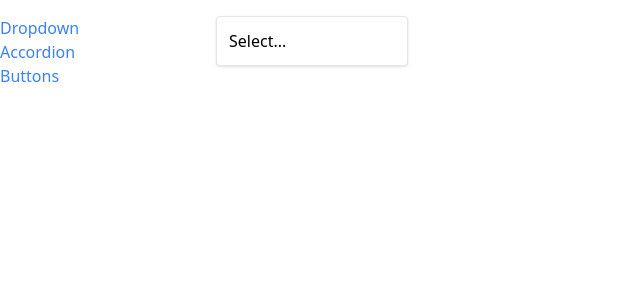
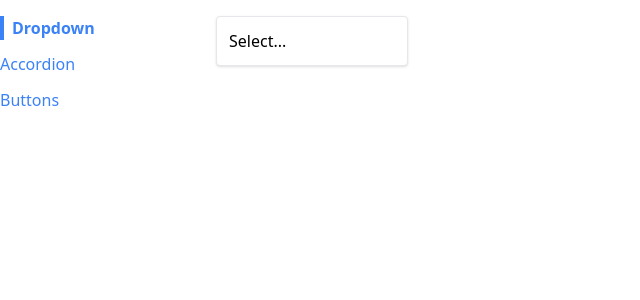
Before and after one commit to khazziro/routing, a React (Vite) app: page / in a window 1280 px wide. Shown: the top 300 px of the page, without its empty margins (0-640 px from the left). Built offline with nearby package versions, Linux system fonts and the light colour scheme; some icons are missing.

Commit message:
Added functional styling to the sidebar

```diff
--- a/src/components/Link.jsx
+++ b/src/components/Link.jsx
@@ -1,10 +1,14 @@
 import classNames from "classnames";
 import useNavigation from "../hooks/useNavigation.jsx";
 
-const Link = ({ to, children }) => {
-  const { navigate } = useNavigation();
+const Link = ({ to, children, className, activeClassName }) => {
+  const { navigate, currentPath } = useNavigation();
 
-  const classes = classNames("text-blue-500");
+  const classes = classNames(
+    "text-blue-500",
+    className,
+    currentPath === to && activeClassName
+  );
 
   const handleClick = (event) => {
     if (event.metaKey || event.ctrlKey) {
--- a/src/components/Sidebar.jsx
+++ b/src/components/Sidebar.jsx
@@ -9,13 +9,18 @@
 
   const renderedLinks = links.map((link) => {
     return (
-      <Link key={link.label} to={link.path}>
+      <Link
+        key={link.label}
+        to={link.path}
+        className="mb-3"
+        activeClassName="font-bold border-l-4 border-blue-500 pl-2"
+      >
         {link.label}
       </Link>
     );
   });
   return (
-    <div className="sticky top-0 overflow-y-scroll flex flex-col">
+    <div className="sticky top-0 overflow-y-auto flex flex-col items-start">
       {renderedLinks}
     </div>
   );
```
